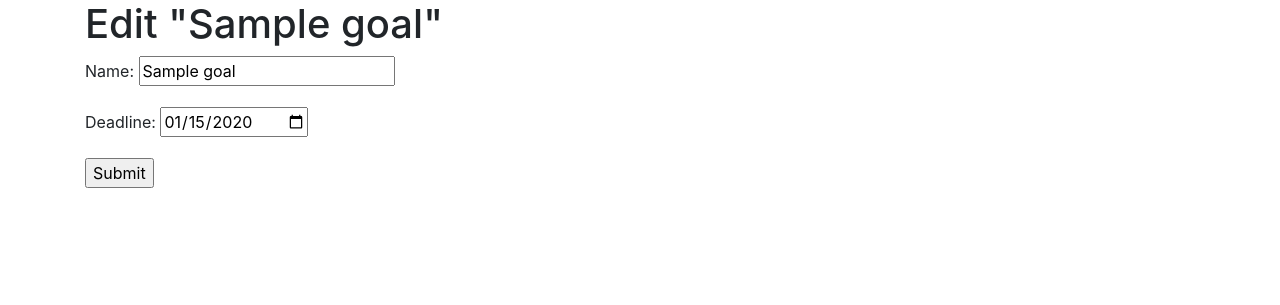
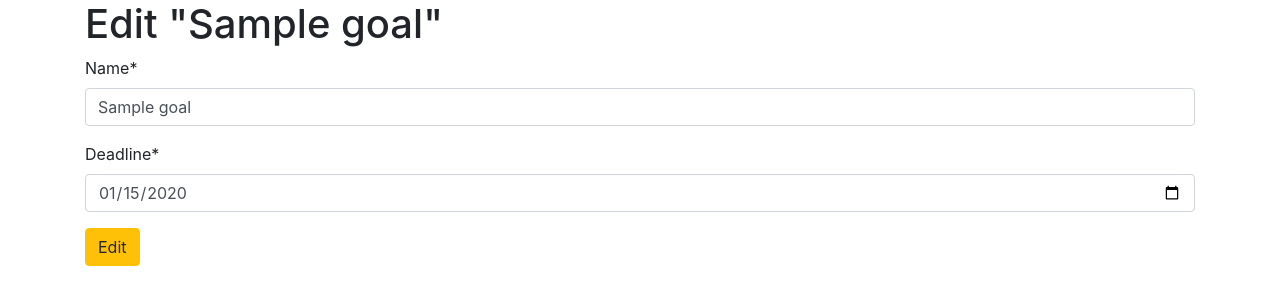
Before and after one commit to alex1the1great/Roadmap, a Django app: a page that uses roadmap/templates/roadmap/goal_edit.html in a window 1280 px wide. Shown: the part 56-361 px from the top of the page. Run offline with Django 3.2, Linux system fonts and the light colour scheme; a user stored in the database is signed in; tables that the repository leaves empty hold one stand-in row (values such as "Sample post"); parts of the project's set-up code (start-up, migrations or seed data) failed here and were passed over; some libraries are stand-ins or nearby versions.

Commit message:
update: UI of goal edit page

```diff
--- a/roadmap/templates/roadmap/goal_edit.html
+++ b/roadmap/templates/roadmap/goal_edit.html
@@ -1,13 +1,15 @@
 {% extends 'roadmap/base.html' %}
 
 {% block title %}Edit Goal{% endblock title %}
+
+{% load crispy_forms_tags %}
 
 {% block content %}
     <h1>Edit "{{ goal.name }}"</h1>
     <form method="post">
         {% csrf_token %}
-        {{ form.as_p }}
-        <p><input type="submit" value="Submit"></p>
+        {{ form|crispy }}
+        <p><input type="submit" value="Edit" class="btn btn-warning"></p>
     </form>
 
 {% endblock content %}
```
